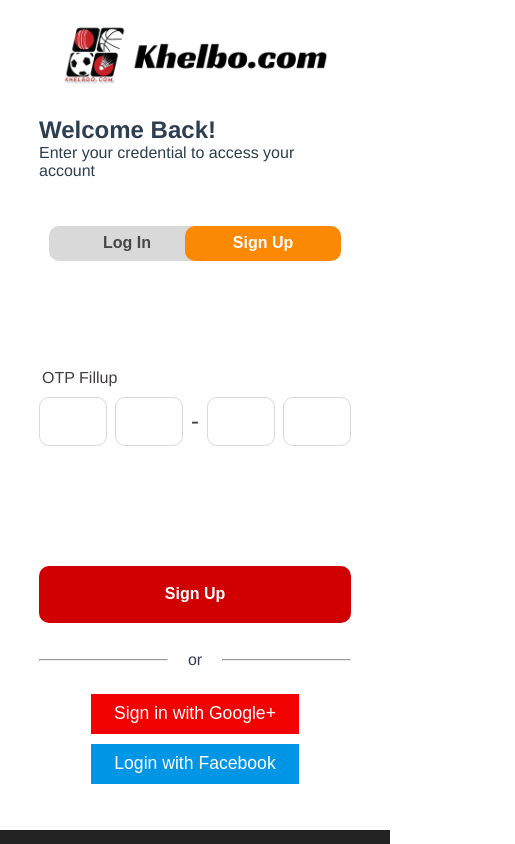
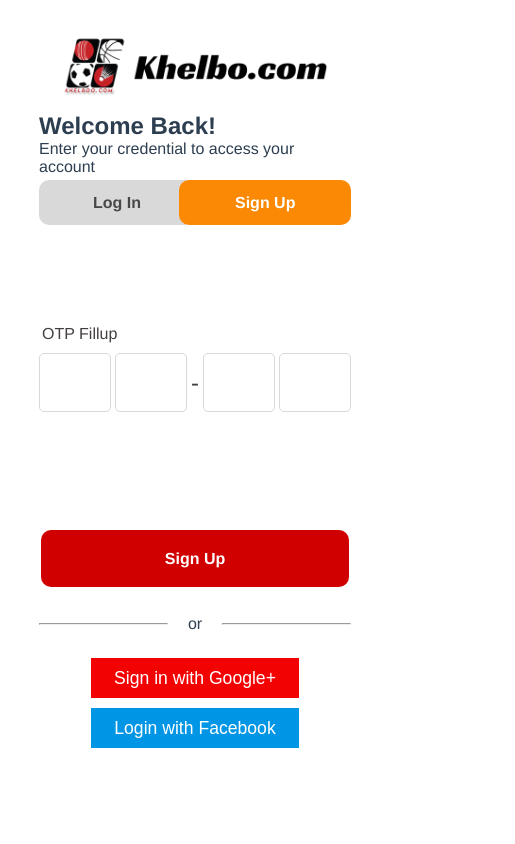
Before and after one commit to faysaltaysir/khelboo-credentials, a Vue app: page /khelboo-credentials/otp in a window 390 px wide. Shown: the top 844 px of the page, 515 px wide, since content can reach past the window. Built offline with nearby package versions, Linux system fonts and the light colour scheme.

Commit message:
next update

```diff
--- a/package.json
+++ b/package.json
@@ -14,6 +14,7 @@
   },
   "devDependencies": {
     "@vitejs/plugin-vue": "^5.0.5",
+    "gh-pages": "^6.1.1",
     "vite": "^5.3.1"
   }
 }
--- a/src/App.vue
+++ b/src/App.vue
@@ -1,7 +1,7 @@
 <template>
   <!-- <sign-up></sign-up> -->
   <router-view name="mainContent"></router-view>
-  <footer-view></footer-view>
+  <!-- <footer-view></footer-view> -->
 </template>
 
 <script>
--- a/src/LoginPage.vue
+++ b/src/LoginPage.vue
@@ -18,8 +18,8 @@ export default{
             <p class="welcome">Welcome Back!</p>
             <p class="para">Enter your credential to access your account</p>
             <div class="btns">
-                <router-link to="/khelboo-credentials/login"><button class="btn login">Log In</button></router-link>
-                <router-link to="/khelboo-credentials/signup"><button class="btn signup">Sign Up</button></router-link>
+                <router-link to="/khelboo-credentials/login" class="btn login">Log In</router-link>
+                <router-link to="/khelboo-credentials/signup" class="btn signup">Sign Up</router-link>
             </div>
 
             <input-login></input-login>
@@ -46,18 +46,23 @@ export default{
 
 </template>
 <style scoped>
+
 .login{
     background-color: #FB8904;
-    position: relative;
-    left: 10px;
+    width: 50%;
+    color: #FFF;
+    position: absolute;
+    left: 0px;
     z-index: 2;
-    color: #FFF;
 }
 .signup{
+    position: absolute;
+    /* right: px; */
+    width: 55%;
     background-color: #D9D9D9;
     color: #474747;
-    position: relative;
-    right: 10px;
+    /* left: 00px; */
+    right: 0px;
     z-index: 1;
 }
 .signup:hover{
--- a/src/OtpPage.vue
+++ b/src/OtpPage.vue
@@ -18,22 +18,16 @@ export default{
             <p class="welcome">Welcome Back!</p>
             <p class="para">Enter your credential to access your account</p>
             <div class="btns">
-                <router-link to="/khelboo-credentials/login">
-                    <button class="btn login">Log In</button>
-                </router-link>
+                <router-link to="/khelboo-credentials/login" class="btn login">Log In</router-link>
 
-                <router-link to="/khelboo-credentials/signup">
-                    <button class="btn signup">Sign Up</button>
-                </router-link>
+                <router-link to="/khelboo-credentials/signup" class="btn signup">Sign Up</router-link>
 
 
             </div>
             <otp-view></otp-view>
             <!-- <router-view name="subContent"></router-view> -->
             <div class="extra">
-                <router-link to="/khelboo-credentials/login">
-                    <button class="btn signup2">Sign Up</button>
-                </router-link>
+                <router-link to="/khelboo-credentials/login" class="btn signup2">Sign Up</router-link>
                 <div class="or">
                     <hr>
                     <p class="orin">or</p>
@@ -51,21 +45,7 @@ export default{
 
 </template>
 <style scoped>
-.login{
-    background-color: #D9D9D9;
-    color: #474747;
-    position: relative;
-    left: 10px;
-    z-index: 1;
 
-}
-.signup{
-    background-color: #FB8904;
-    color: #FFF;
-    position: relative;
-    right: 10px;
-    z-index: 2;
-}
 .login:hover{
     background-color: #b3b2b2;
 
--- a/src/SignUp.vue
+++ b/src/SignUp.vue
@@ -14,23 +14,23 @@ export default{
         </div>
         <!-- right -->
         <div class="page-right">
-            <p><img src="./assets/logo-main.png" alt="" class="logo"></p>
+            <div class="head">
+                <p><img src="./assets/logo-main.png" alt="" class="logo"></p>
             <p class="welcome">Welcome Back!</p>
             <p class="para">Enter your credential to access your account</p>
+            </div>
+
             <div class="btns">
-                <router-link to="/khelboo-credentials/login" >
-                    <button class="btn login">Log In</button>
-                </router-link>
-                <router-link to="/khelboo-credentials/signup">
-                    <button class="btn signup">Sign Up</button>
-                </router-link>
+
+                <router-link to="/khelboo-credentials/login" class="btn login">Log In</router-link>
+                <router-link to="/khelboo-credentials/signup" class="btn signup">Sign Up</router-link>
+
             </div>
             <input-signup></input-signup>
             <!-- <router-view name="subContent"></router-view> -->
             <div class="extra">
-                <router-link to="/khelboo-credentials/otp">
-                    <button class="btn signup2">Sign Up</button>
-                </router-link>
+
+                <router-link to="/khelboo-credentials/otp" class="btn signup2">Sign Up</router-link>
                 <div class="or">
                     <hr>
                     <p class="orin">or</p>
@@ -48,24 +48,34 @@ export default{
 
 </template>
 <style scoped>
+.logo{
+    width: 320px;
+    height: 85px;
+}
+.head{
+    height: 150px;
+    /* font-size: 2vw; */
+}
 .login{
+    width: 50%;
     background-color: #D9D9D9;
     color: #474747;
-    position: relative;
-    left: 10px;
+    position: absolute;
+    left: 0px;
     z-index: 1;
-
 }
 .signup{
+    position: absolute;
+    /* right: px; */
+    width: 55%;
     background-color: #FB8904;
     color: #FFF;
-    position: relative;
-    right: 10px;
+    /* left: 00px; */
+    right: 0px;
     z-index: 2;
 }
 .login:hover{
     background-color: #b3b2b2;
-
 }
 @media ( max-width: 700px){
     .page-left{
--- a/src/assets/styles.css
+++ b/src/assets/styles.css
@@ -2,7 +2,8 @@
     background-color: #D10000;
 }
 a{
-    width: 100%;
+    /* position: absolute; */
+    /* background-color: aqua; */
 }
 .route{
     width: 100%;
@@ -14,7 +15,7 @@ a{
     height: 5rem;
 }
 .welcome{
-    margin-top: 1rem;
+    margin-top: 1px;
     font-weight: 600;
     font-size: 1.5rem;
     text-align: left;
@@ -67,39 +68,55 @@ hr{
 
 
 .btn{
+    display: flex;
+    justify-content: center;
+    align-items: center;
+    text-decoration: none;
     cursor: pointer;
-    margin-top: 1rem;
+    /* margin-top: 1rem; */
     margin-bottom: 0.5rem;
-    width: 50%;
-    height: 35px;
+    height: 45px;
     border-radius: 10px;
     border: 0px;
-    font-size: 1rem;
+    /* font-size: 1rem; */
     font-weight: 600;
     cursor: pointer;
     transition: .3s;
 }
 
 .btns{
-    margin-top: 30px;
+    /* background-color: #D10000; */
+    position: relative;
+    width: 100%;
+    height: 45px;
+    margin-top: 1vw;
     margin-bottom: 20px;
 }
 .main-img{
-    width: 95%;
-    height: 90%;
-    min-width: 300px;
+    width: 40vw;
+    height: 820px;
+    min-width: 350px;
 }
 .page-main-body{
-    margin: 2vw;
-    margin-bottom: 4vh;
+    margin-top: 5vw;
+    /* margin-right: 10vw; */
+    padding-bottom: 5vw;
+    /* width: 90%; */
+    height: 100%;
+    /* padding: 1vw; */
     align-items: center;
     display: flex;
     justify-content: space-around;
+    /* background-color: #D10000; */
 }
+
 .page-left{
-    width: 40vw;
-    height: 120vh;
-    padding: 0vw;
+    /* flex: 2; */
+    min-width: 400px;
+    width: 640px;
+    height: 820px;
+    /* height: max-content; */
+    /* padding: 5vw; */
     display: flex;
     align-items: center;
     justify-content: center;
@@ -107,26 +124,56 @@ hr{
     /* background-color: aqua; */
 }
 .page-right{
-    width: 30vw;
-    height: 100%;
-    min-width: 300px;
+    /* flex: 1; */
+    width: 426px;
+    height: 820px;
+    /* height: 100%; */
+    /* min-width: 300px; */
     /* border: 2px solid black; */
     /* width: 50%; */
     /* margin-left: 200px; */
     padding: 2vw;
+    /* padding-right: 4vw; */
+    /* padding-left: 4vw; */
     /* margin:0px 10px 0px 1vw ; */
     /* background-color: blue; */
+    position: relative;
 
 }
+
+body{
+    margin: 0px;
+}
+
 .signup2{
-    width: 100%;
+    width: 308px;
     height: 57px;
     margin-top: 20px;
     background-color: #D10000;
     color: white;
     transition: .3s;
+    text-decoration: none;
 }
 .signup2:hover{
     transform: scale(1.1);
     background-color: black;
 }
+
+.login{
+    width: 50%;
+    background-color: #D9D9D9;
+    color: #474747;
+    position: absolute;
+    left: 0px;
+    z-index: 1;
+}
+.signup{
+    position: absolute;
+    /* right: px; */
+    width: 55%;
+    background-color: #FB8904;
+    color: #FFF;
+    /* left: 00px; */
+    right: 0px;
+    z-index: 2;
+}
--- a/src/components/InputSignup.vue
+++ b/src/components/InputSignup.vue
@@ -1,20 +1,40 @@
 <template>
 <div class="inputs">
+    <div class="phone same">
         <p>Phone Number</p>
         <input type="text" name="phone" id="phone">
+    </div>
+    <div class="password same">
         <p>Password</p>
         <input type="text" name="password" id="password">
+    </div>
+    <div class="confirm same">
         <p>Confirm Password</p>
         <input type="text" name="confpass" id="confpass">
+    </div>
+
 </div>
 </template>
 
 <style scoped>
+.same{
+    height: 81px;
+    display: flex;
+    flex-direction: column;
+    /* justify-content: space-between; */
+    /* align-items: end; */
+
+/* background-color: aqua; */
+}
 .inputs{
+    display: flex;
+    flex-direction: column;
+    justify-content: space-between;
     width: 100%;
-    height: max-content;
+    height: 285px;
     text-align: left;
     color: #433E3F;
+    font-size: 1rem;
 }
 input{
     width: 100%;
@@ -23,6 +43,7 @@ input{
     border: 1px solid #D9D9D9;
     margin-bottom: 10px;
     font-size: 1.5rem;
+    margin-top: 5px;
 }
 </style>
 <script>
--- a/src/components/OtpView.vue
+++ b/src/components/OtpView.vue
@@ -2,9 +2,10 @@
     <div class="inputs">
         <div class="bind">
             <div class="text-div">
-                <p class="txt">OTP Fillup</p>
-            </div>
+                    <p class="txt">OTP Fillup</p>
+                </div>
             <div class="otp-boxs">
+
                 <input type="text" class="box">
                 <input type="text" class="box">
                 <p class="otp-hipen">-</p>
@@ -19,7 +20,9 @@
 <style scoped>
 .bind{
     width: 100%;
+    height: 85px;
     /* height: 100%; */
+    /* background-color: blue; */
 }
 .text-div{
     padding: 0px 0px 10px 3px ;
@@ -42,17 +45,31 @@
     font-size: 1.5rem;
 }
     .otp-boxs{
+        width: 100%;
+        height: max-content;
         display: flex;
         /* width: 100%; */
         /* background-color: rgb(207, 9, 9); */
         justify-content: space-between;
         align-items: center;
         /* padding: 0px 2vw; */
+    /* background-color: aqua; */
     }
     .box{
-        border-radius: 10px;
-        width: 20%;
-        height: 45px;
+        border-radius: 5px;
+        width: 21%;
+        height: 55px;
+        max-width: 100px;
         border: 1px solid #D9D9D9;
+
+    }
+    @media (max-width: 700px) {
+        .otp-boxs{
+            /* width: 80%; */
+            /* background-color: red; */
+        }
+        .box{
+            /* width: 80px; */
+        }
     }
 </style>
--- a/vite.config.js
+++ b/vite.config.js
@@ -9,7 +9,7 @@ export default defineConfig({
   plugins: [
     vue(),
   ],
-  base: '/khelboo-credentials/',
+  base: '/khelboo-credentials/signup',
   resolve: {
     alias: {
       '@': fileURLToPath(new URL('./src', import.meta.url))
--- a/vue.config.js
+++ b/vue.config.js
@@ -1,4 +1,5 @@
 // vue.config.js
 module.exports = {
+  // outputDir: 'dist',
     publicPath: process.env.NODE_ENV === 'production' ? '/khelboo-credentials/' : '/',
 };
```
Also changed, not shown: 1 other file (tests, documents, lock files or other folders). Lines whose indentation alone changed are shown as unchanged.
